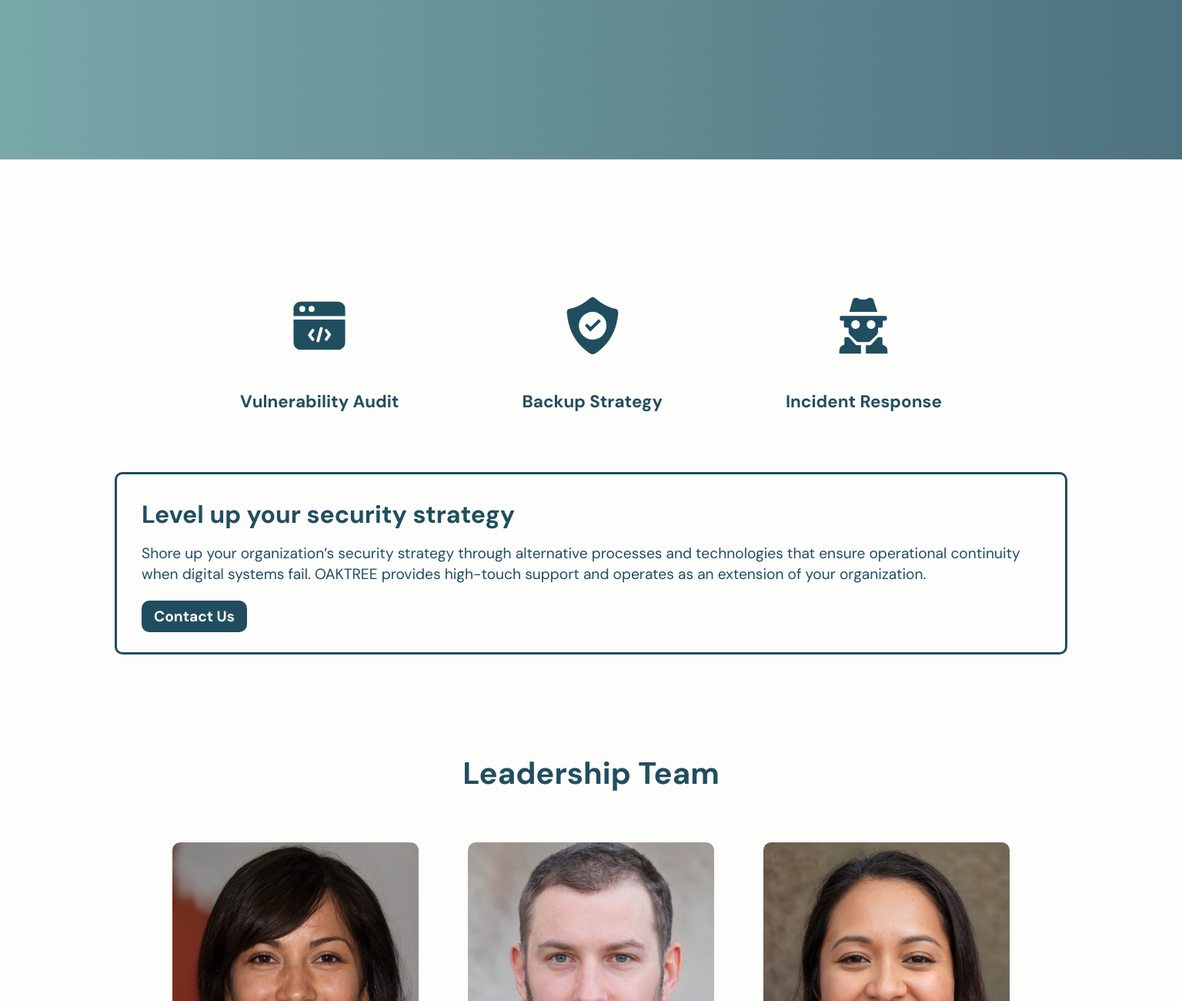
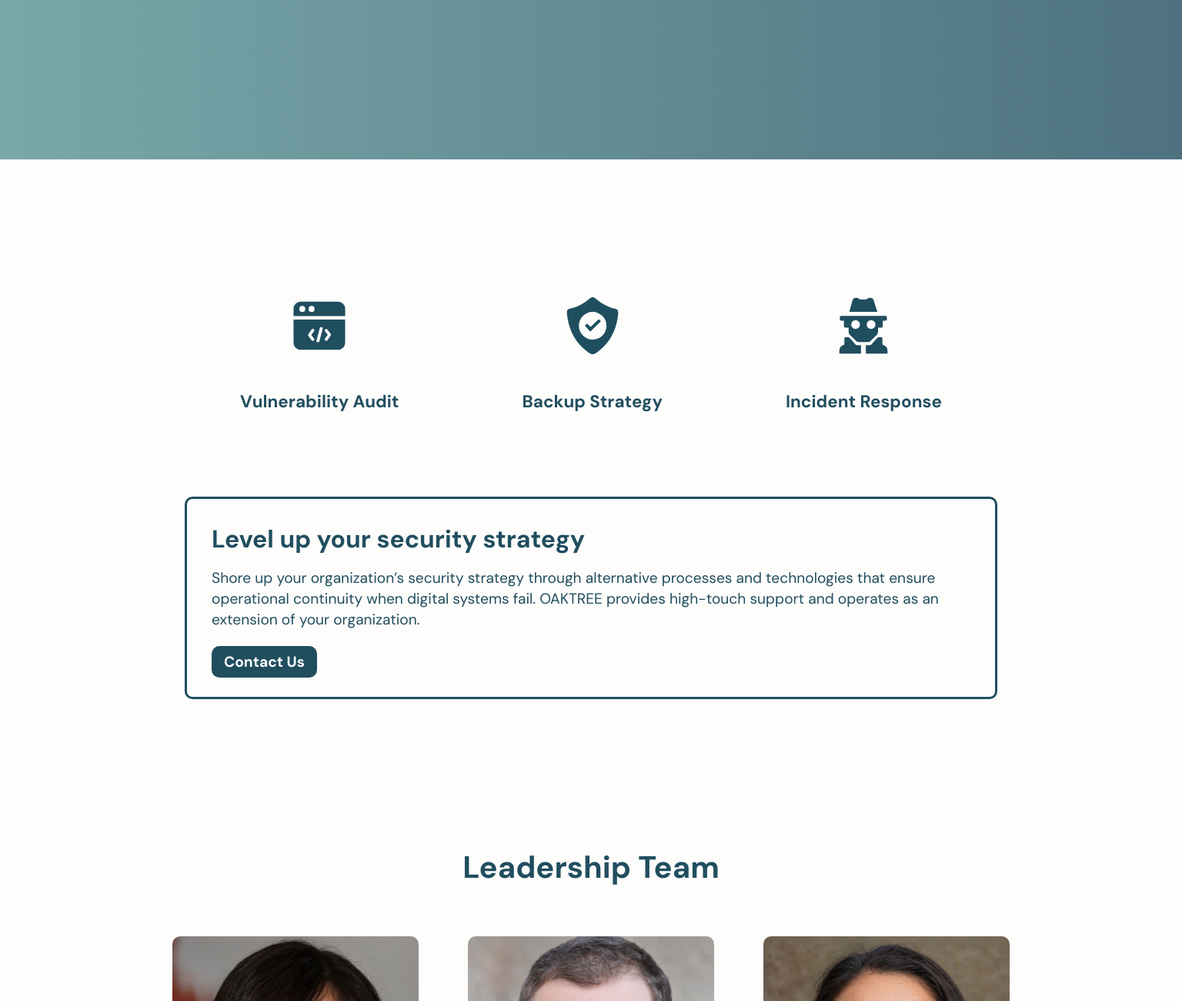
Before and after one commit to user5142/OAKTREE, a plain HTML site: page index.html in a window 1536 px wide. Shown: the part 1328-2628 px from the top of the page at 77% size. Drawn offline with Linux system fonts and the light colour scheme.

Commit message:
Update services

```diff
--- a/css/style.css
+++ b/css/style.css
@@ -395,6 +395,19 @@ h3 .button-2 {
     color: #204E5F;
 }
 
+@media only screen and (min-width: 1530px) {
+    #services {
+        margin: 0 auto;
+        padding: 8rem 0 2rem 0;
+        width: 90rem;
+    }
+
+    .level-up {
+        padding: 2rem 15rem 12rem 15rem;
+    }
+}
+
+
 @media only screen and (max-width: 1295px) {
     .service-cards-container {
         gap: 1rem;
```
